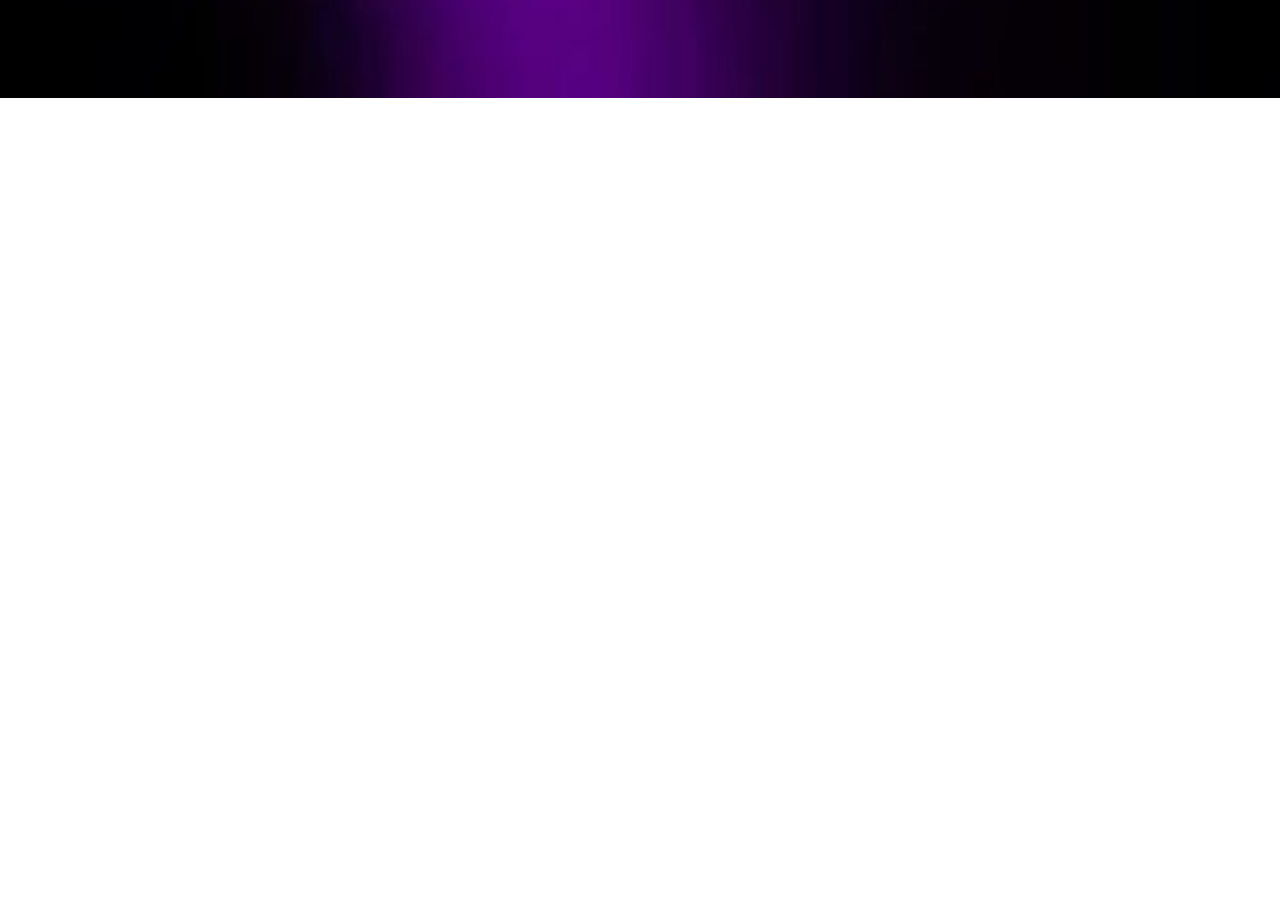
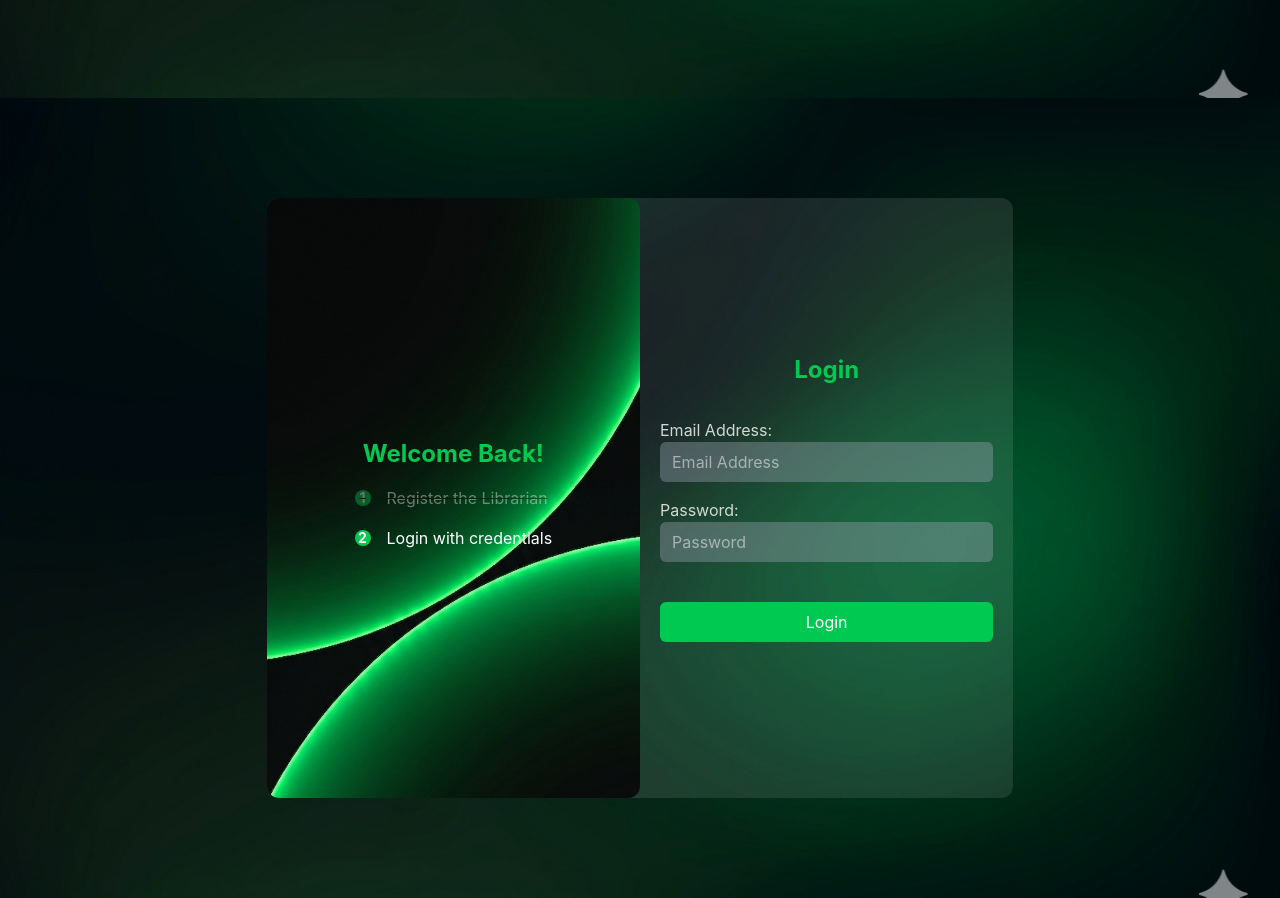
Before and after one commit to Hana-Haneefa/library_management_system, a React app in the folder frontend/: page / in a window 1280 px wide. Shown: the part 702-1600 px from the top of the page. Before the commit the page ends 800 px from the top, so only its background shows below. Built offline with nearby package versions, Linux system fonts and the light colour scheme; the HTML template or start-up script is replaced by a standard one.

Commit message:
librarian login form completed and tested

```diff
--- a/frontend/src/App.jsx
+++ b/frontend/src/App.jsx
@@ -13,6 +13,7 @@ import AddStudentForm from "./components/studentManage/addStudentForm.jsx";
 import StudentLogin from "./components/studentManage/studentLogin.jsx";
 //librarian management
 import AddLibrarianForm from "./components/librarianManage/AddLibrarian.jsx";
+import LibrarianLogin from "./components/librarianManage/LibrarianLogin.jsx";
 
 //admin management
 import AddAdminForm from "./components/adminManage/AddAdmin.jsx";
@@ -20,7 +21,8 @@ import AddAdminForm from "./components/adminManage/AddAdmin.jsx";
 function App() {
   return (
     <div>
-      <AddAdminForm />
+      <AddLibrarianForm />
+      <LibrarianLogin />
     </div>
   );
 }
--- /dev/null
+++ b/frontend/src/components/librarianManage/LibrarianLogin.jsx
@@ -0,0 +1,187 @@
+import { useState, useRef, useEffect } from "react";
+import axios from "axios";
+import bgimg from "../../images/librarianBg.png";
+import stimg from "../../images/librarianFormLeft.png";
+
+function LibrarianLogin() {
+  const containerRef = useRef(null);
+  const leftRef = useRef(null);
+  const rightRef = useRef(null);
+
+  useEffect(() => {
+    const container = containerRef.current;
+    const left = leftRef.current;
+    const right = rightRef.current;
+
+    container.style.opacity = "0";
+    left.style.opacity = "0";
+    left.style.transform = "translateX(-50px)";
+    right.style.opacity = "0";
+    right.style.transform = "translateX(50px)";
+
+    requestAnimationFrame(() => {
+      container.style.transition = "opacity 0.5s ease";
+      container.style.opacity = "1";
+
+      setTimeout(() => {
+        left.style.transition = "opacity 0.5s ease, transform 0.5s ease";
+        left.style.opacity = "1";
+        left.style.transform = "translateX(0)";
+        right.style.transition = "opacity 0.5s ease, transform 0.5s ease";
+        right.style.opacity = "1";
+        right.style.transform = "translateX(0)";
+      }, 600);
+    });
+  }, []);
+
+  const [formData, setFormData] = useState({
+    email: "",
+    password: "",
+    expectedRole: "librarian",
+  });
+
+  const [loading, setLoading] = useState(false);
+  const [error, setError] = useState(null);
+  const [success, setSuccess] = useState(null);
+
+  //run when any input field changes
+  const handleChange = (e) => {
+    setFormData({
+      ...formData,
+      [e.target.name]: e.target.value, //update the specific field that changed
+    });
+
+    //validation
+    if (!formData.email.trim()) {
+      setError("Email is required");
+      setLoading(false);
+      return;
+    }
+
+    if (!formData.password.trim()) {
+      setError("Password is required");
+      setLoading(false);
+      return;
+    }
+
+    //email validation
+    const emailRegex = /^[^\s@]+@[^\s@]+\.[^\s@]+$/;
+    if (!emailRegex.test(formData.email)) {
+      setError("Please enter a valid email address");
+      setLoading(false);
+      return;
+    }
+  };
+
+  //run when form submits
+  const handleSubmit = async (e) => {
+    e.preventDefault(); //prevent page refresh
+    setLoading(true);
+    setError(null);
+
+    try {
+      const res = await axios.post("/api/head-users/login", formData); //send form data to backend
+
+      setSuccess("Login successful!"); //show success message
+
+      //clear form data
+      setFormData({
+        email: "",
+        password: "",
+      });
+    } catch (err) {
+      setError(err.response?.data?.error || "Login failed, please try again.");
+    } finally {
+      setLoading(false); //loading
+    }
+  };
+
+  return (
+    <div
+      className="w-full h-screen flex items-center justify-center bg-cover px-20"
+      style={{ backgroundImage: `url(${bgimg})` }}
+    >
+      <div
+        ref={containerRef}
+        className="container flex w-2/3  h-150 bg-white/10 rounded-xl overflow-hidden"
+      >
+        {/* left side */}
+        <div
+          ref={leftRef}
+          className="left w-1/2 h-full bg-amber-800 rounded-xl bg-cover flex items-center justify-center"
+          style={{ backgroundImage: `url(${stimg})` }}
+        >
+          <div>
+            <h2 className="col-span-2 w-full font-bold text-green-500 text-center font-sans text-2xl">
+              Welcome Back!
+            </h2>
+            <div className="flex gap-4 items-center mt-4 mb-2 opacity-40 line-through">
+              <span className="w-4 h-4 rounded-full bg-green-500 text-white text-sm flex items-center justify-center font-bold">
+                1
+              </span>
+              <p className="text-white">Register the Librarian</p>
+            </div>
+            <div className="flex gap-4 items-center mt-4 mb-2">
+              <span className="w-4 h-4 rounded-full bg-green-500 text-white text-sm flex items-center justify-center font-bold">
+                2
+              </span>
+              <p className="text-white">Login with credentials</p>
+            </div>
+          </div>
+        </div>
+        {/* right side */}
+        <div
+          ref={rightRef}
+          className="right flex flex-col w-1/2 h-full items-center justify-center px-5 text-white/80"
+        >
+          <h2 className="col-span-2 w-full font-bold text-green-500 text-center font-sans text-2xl">
+            Login
+          </h2>
+
+          <form onSubmit={handleSubmit} className="flex flex-col gap-4 w-full ">
+            <div className=" w-full py-2">
+              {error && <p className="text-red-500 text-center">{error}</p>}
+              {success && (
+                <p className="text-green-500 text-center">{success}</p>
+              )}
+            </div>
+
+            <div>
+              <p>Email Address:</p>
+              <input
+                className="bg-gray-400/40 text-white px-3 py-2 w-full rounded-md focus:outline-none focus:ring-2 focus:ring-green-500"
+                type="email"
+                name="email"
+                placeholder="Email Address"
+                value={formData.email}
+                onChange={handleChange}
+              />
+            </div>
+
+            <div>
+              <p>Password:</p>
+              <input
+                className="bg-gray-400/40 text-white px-3 py-2 w-full rounded-md focus:outline-none focus:ring-2 focus:ring-green-500"
+                type="password"
+                name="password"
+                placeholder="Password"
+                value={formData.password}
+                onChange={handleChange}
+              />
+            </div>
+
+            <button
+              className="bg-green-500 text-white py-2 px-4 col-span-2 w-full mt-6 rounded-md hover:bg-green-600"
+              type="submit"
+              disabled={loading}
+            >
+              {loading ? "Loading..." : "Login"}
+            </button>
+          </form>
+        </div>
+      </div>
+    </div>
+  );
+}
+
+export default LibrarianLogin;
```
Also changed, not shown: 1 other file (tests, documents, lock files or other folders).
